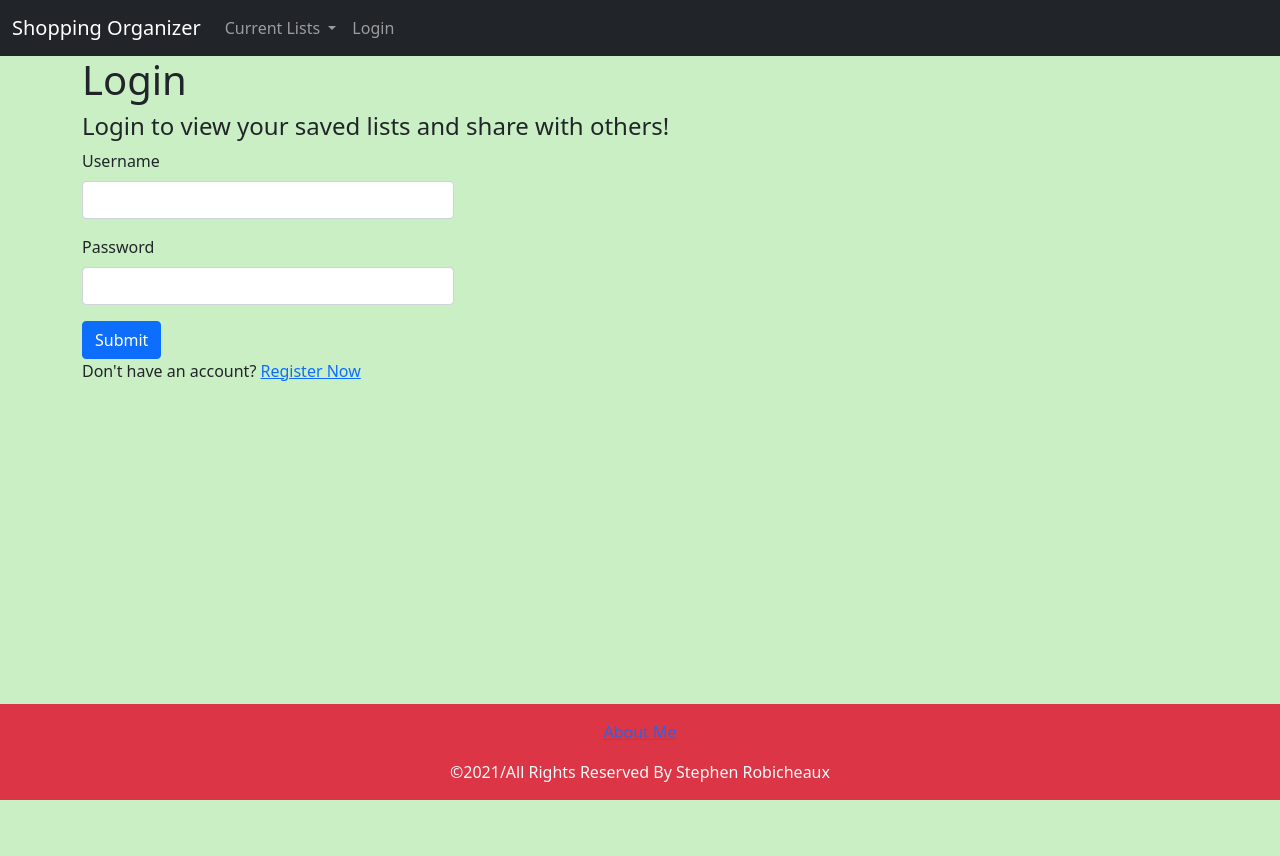
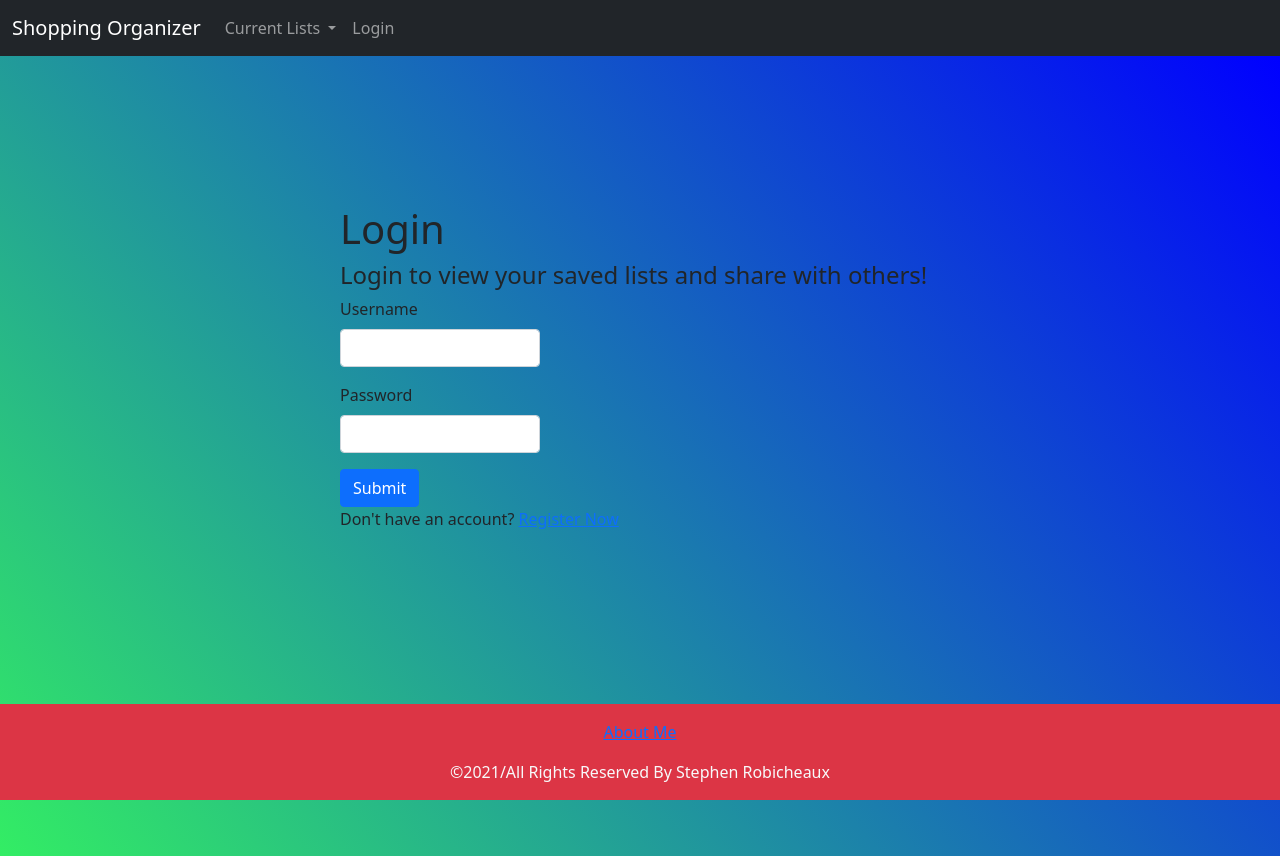
Before and after one commit to stephenrobic/shopping-organizer, a Django app: page /login/?next=/add_friend/ in a window 1280 px wide. Run offline with Django 3.2, Linux system fonts and the light colour scheme; parts of the project's set-up code (start-up, migrations or seed data) failed here and were passed over; some libraries are stand-ins or nearby versions.

Commit message:
Change background to gradient dual color (#21)

```diff
--- a/static/assets/css/style.css
+++ b/static/assets/css/style.css
@@ -1,6 +1,7 @@
 .fill-height{
     position: relative;
-    background: #cbefc4;
+    background-color: red;
+    background-image: linear-gradient(50deg, #33ed64, blue);
     min-height: 100%;
     height:100vh;
 }
@@ -16,3 +17,13 @@
 .field_set{
   border: 6px ridge #dc3545;
 }
+.login-wrapper{
+    display: flex;
+    height: 80vh;
+    align-items: center;
+    justify-content: center;
+}
+
+.login-form{
+    width: 600px;
+}
--- a/static/css/style.css
+++ b/static/css/style.css
@@ -1,6 +1,7 @@
 .fill-height{
     position: relative;
-    background: #cbefc4;
+    background-color: red;
+    background-image: linear-gradient(50deg, #33ed64, blue);
     min-height: 100%;
     height:100vh;
 }
@@ -14,9 +15,8 @@
 }
 
 .field_set{
-    border: 6px ridge #dc3545;
+  border: 6px ridge #dc3545;
 }
-
 .login-wrapper{
     display: flex;
     height: 80vh;
```
